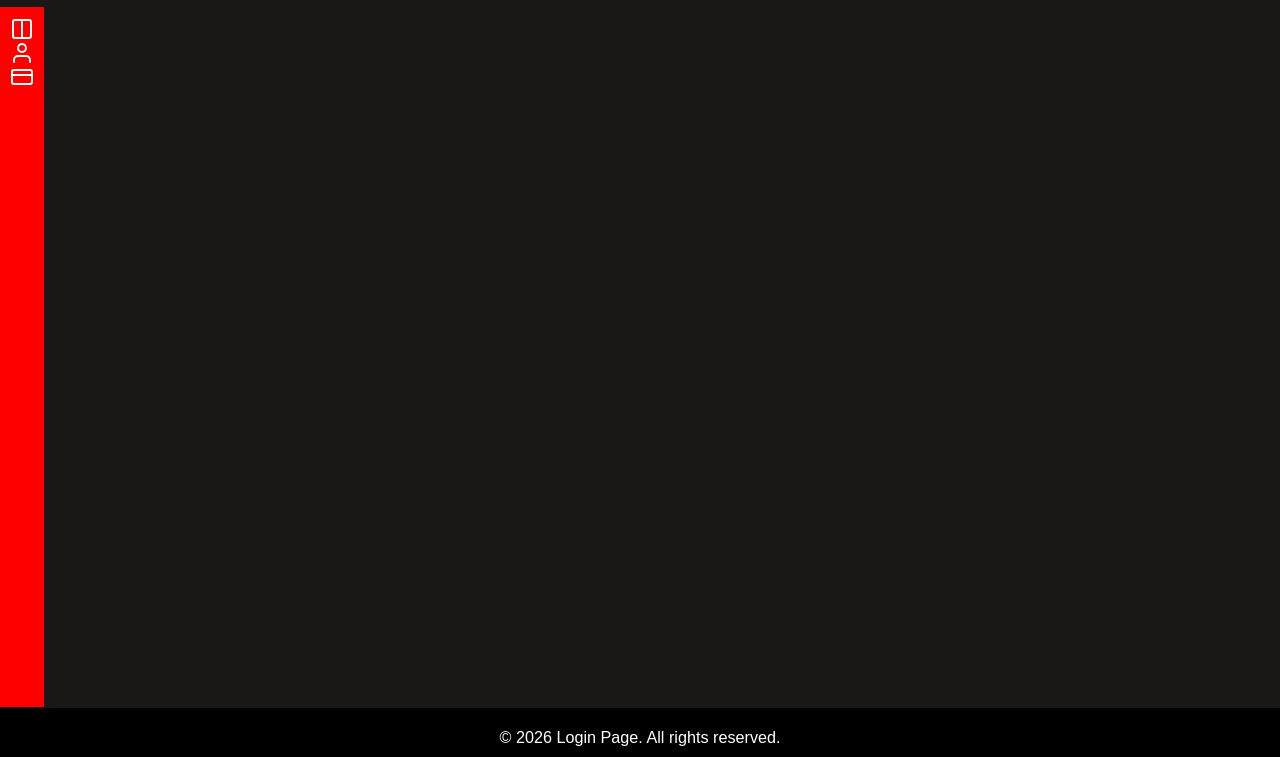
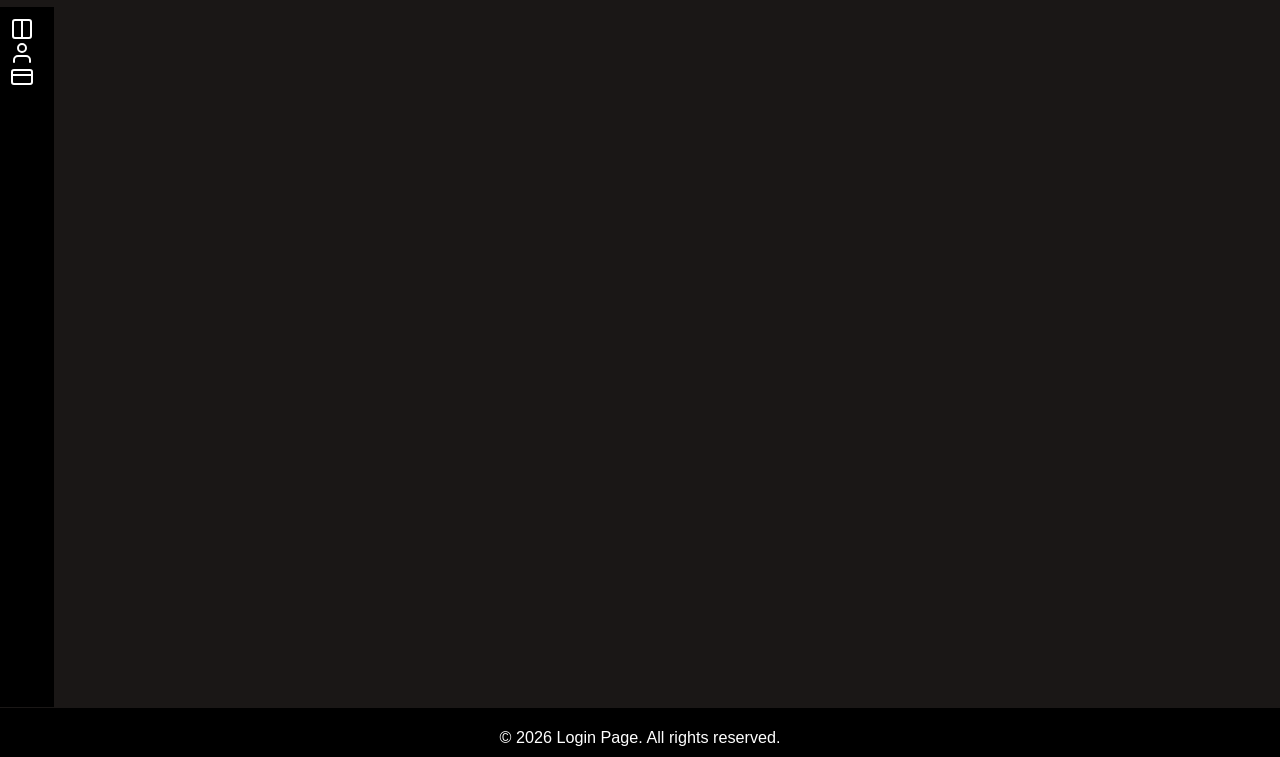
Before and after one commit to reneOkeCodjo/app-web-ecommerce, a PHP site: page /dashboard.php in a window 1280 px wide. Shown: the part 43-800 px from the top of the page. Run offline with PHP 8.4, Linux system fonts and the light colour scheme; the visitor is signed in with stand-in values (Sample User, id 1).

Commit message:
Ajuster la sidebar pour qu'elle s'étende au contenu.
Remplace la largeur fixe par fit-content et anime le repli des libellés.

```diff
--- a/style/dashboard.css
+++ b/style/dashboard.css
@@ -3,62 +3,69 @@ body {
     flex-direction: row;
     height: 100%;
 }
+
 nav {
     color: #fff;
     padding: 10px;
     text-align: center;
 }
+
 aside {
     background-color: var(--color-secondary);
     padding: 10px;
     width: fit-content;
     height: 100%;
-    transition: all 3s ease;
+    transition: width 0.3s ease;
 }
 
-aside:has(.closed) {
-    background-color: red;
-    display: flex;
-    flex-direction: column;
-
+.sidebar-menu {
+    list-style: none;
 }
 
 .sidebar-link {
     display: flex;
     align-items: center;
+    gap: 0.5rem;
     color: var(--color-primary);
     text-decoration: none;
     overflow: hidden;
-}
-
-
-.sidebar-text.closed {
-    width: 0;
     white-space: nowrap;
 }
 
 .sidebar-text {
-    width: 110px;
-    background-color: blue;
+    width: fit-content;
+    max-width: 16rem;
+    overflow: hidden;
     white-space: nowrap;
-    transition-property: width, white-space;
-    transition-delay: 0s, 3s;
-    transition-duration: 1s, 1s;
-    transition-timing-function: ease;
+    opacity: 1;
+    transition:
+        max-width 0.3s ease,
+        opacity 0.2s ease,
+        margin 0.3s ease;
+}
+
+.sidebar-text.closed {
+    max-width: 0;
+    margin: 0;
+    opacity: 0;
 }
 
 main {
     flex: 1;
+    min-width: 0;
 }
+
 table {
     width: 100%;
     border-collapse: collapse;
 }
+
 thead {
     background-color: var(--color-primary);
     color: var(--color-secondary);
     text-align: left;
 }
+
 tbody {
     background-color: var(--color-secondary);
 }
```
